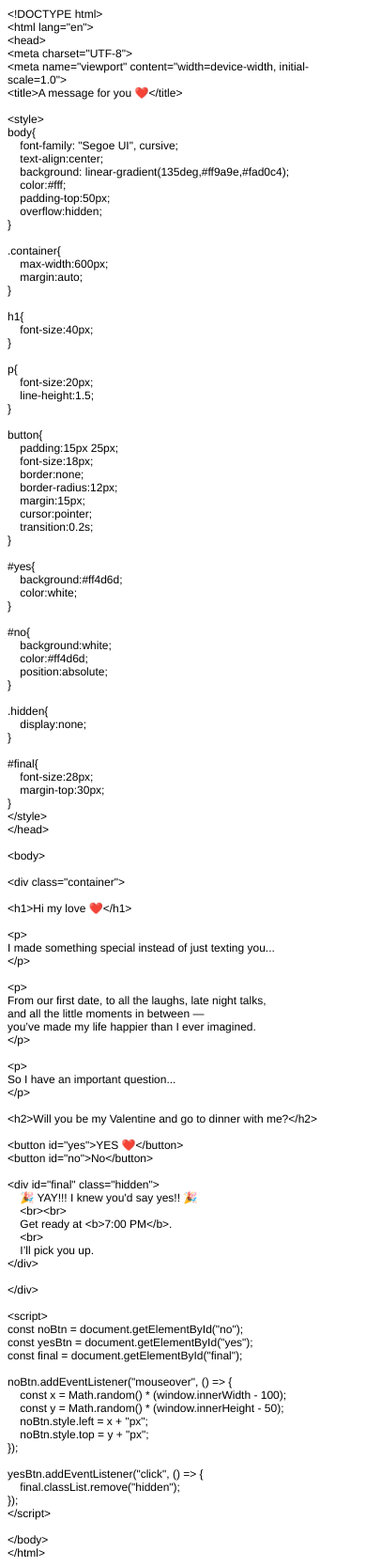
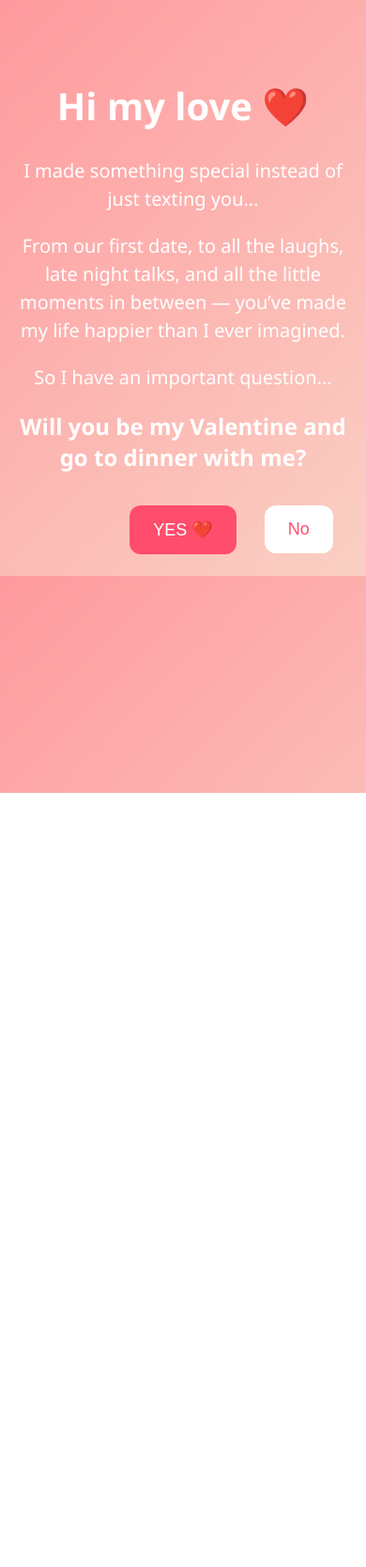
Before and after one commit to lexzoria/valentines, a plain HTML site: page index.html in a window 390 px wide. Shown: the whole page at 94% size. After the commit the page ends 844 px from the top, so only its background shows below. Drawn offline with Linux system fonts and the light colour scheme.

Commit message:
Update index.html

```diff
--- a/index.html
+++ b/index.html
@@ -1,133 +1,117 @@
-<!DOCTYPE html PUBLIC "-//W3C//DTD HTML 4.01//EN" "http://www.w3.org/TR/html4/strict.dtd">
-<html>
+<!DOCTYPE html>
+<html lang="en">
 <head>
-  <meta http-equiv="Content-Type" content="text/html; charset=utf-8">
-  <meta http-equiv="Content-Style-Type" content="text/css">
-  <title></title>
-  <meta name="Generator" content="Cocoa HTML Writer">
-  <meta name="CocoaVersion" content="2487.7">
-  <style type="text/css">
-    p.p1 {margin: 0.0px 0.0px 0.0px 0.0px; font: 12.0px Helvetica}
-    p.p2 {margin: 0.0px 0.0px 0.0px 0.0px; font: 12.0px Helvetica; min-height: 14.0px}
-  </style>
+<meta charset="UTF-8">
+<meta name="viewport" content="width=device-width, initial-scale=1.0">
+<title>A message for you ❤️</title>
+
+<style>
+body{
+    font-family: "Segoe UI", cursive;
+    text-align:center;
+    background: linear-gradient(135deg,#ff9a9e,#fad0c4);
+    color:#fff;
+    padding-top:50px;
+    overflow:hidden;
+}
+
+.container{
+    max-width:600px;
+    margin:auto;
+}
+
+h1{
+    font-size:40px;
+}
+
+p{
+    font-size:20px;
+    line-height:1.5;
+}
+
+button{
+    padding:15px 25px;
+    font-size:18px;
+    border:none;
+    border-radius:12px;
+    margin:15px;
+    cursor:pointer;
+    transition:0.2s;
+}
+
+#yes{
+    background:#ff4d6d;
+    color:white;
+}
+
+#no{
+    background:white;
+    color:#ff4d6d;
+    position:absolute;
+}
+
+.hidden{
+    display:none;
+}
+
+#final{
+    font-size:28px;
+    margin-top:30px;
+}
+</style>
 </head>
+
 <body>
-<p class="p1">&lt;!DOCTYPE html&gt;</p>
-<p class="p1">&lt;html lang="en"&gt;</p>
-<p class="p1">&lt;head&gt;</p>
-<p class="p1">&lt;meta charset="UTF-8"&gt;</p>
-<p class="p1">&lt;meta name="viewport" content="width=device-width, initial-scale=1.0"&gt;</p>
-<p class="p1">&lt;title&gt;A message for you ❤️&lt;/title&gt;</p>
-<p class="p2"><br></p>
-<p class="p1">&lt;style&gt;</p>
-<p class="p1">body{</p>
-<p class="p1"><span class="Apple-converted-space">    </span>font-family: "Segoe UI", cursive;</p>
-<p class="p1"><span class="Apple-converted-space">    </span>text-align:center;</p>
-<p class="p1"><span class="Apple-converted-space">    </span>background: linear-gradient(135deg,#ff9a9e,#fad0c4);</p>
-<p class="p1"><span class="Apple-converted-space">    </span>color:#fff;</p>
-<p class="p1"><span class="Apple-converted-space">    </span>padding-top:50px;</p>
-<p class="p1"><span class="Apple-converted-space">    </span>overflow:hidden;</p>
-<p class="p1">}</p>
-<p class="p2"><br></p>
-<p class="p1">.container{</p>
-<p class="p1"><span class="Apple-converted-space">    </span>max-width:600px;</p>
-<p class="p1"><span class="Apple-converted-space">    </span>margin:auto;</p>
-<p class="p1">}</p>
-<p class="p2"><br></p>
-<p class="p1">h1{</p>
-<p class="p1"><span class="Apple-converted-space">    </span>font-size:40px;</p>
-<p class="p1">}</p>
-<p class="p2"><br></p>
-<p class="p1">p{</p>
-<p class="p1"><span class="Apple-converted-space">    </span>font-size:20px;</p>
-<p class="p1"><span class="Apple-converted-space">    </span>line-height:1.5;</p>
-<p class="p1">}</p>
-<p class="p2"><br></p>
-<p class="p1">button{</p>
-<p class="p1"><span class="Apple-converted-space">    </span>padding:15px 25px;</p>
-<p class="p1"><span class="Apple-converted-space">    </span>font-size:18px;</p>
-<p class="p1"><span class="Apple-converted-space">    </span>border:none;</p>
-<p class="p1"><span class="Apple-converted-space">    </span>border-radius:12px;</p>
-<p class="p1"><span class="Apple-converted-space">    </span>margin:15px;</p>
-<p class="p1"><span class="Apple-converted-space">    </span>cursor:pointer;</p>
-<p class="p1"><span class="Apple-converted-space">    </span>transition:0.2s;</p>
-<p class="p1">}</p>
-<p class="p2"><br></p>
-<p class="p1">#yes{</p>
-<p class="p1"><span class="Apple-converted-space">    </span>background:#ff4d6d;</p>
-<p class="p1"><span class="Apple-converted-space">    </span>color:white;</p>
-<p class="p1">}</p>
-<p class="p2"><br></p>
-<p class="p1">#no{</p>
-<p class="p1"><span class="Apple-converted-space">    </span>background:white;</p>
-<p class="p1"><span class="Apple-converted-space">    </span>color:#ff4d6d;</p>
-<p class="p1"><span class="Apple-converted-space">    </span>position:absolute;</p>
-<p class="p1">}</p>
-<p class="p2"><br></p>
-<p class="p1">.hidden{</p>
-<p class="p1"><span class="Apple-converted-space">    </span>display:none;</p>
-<p class="p1">}</p>
-<p class="p2"><br></p>
-<p class="p1">#final{</p>
-<p class="p1"><span class="Apple-converted-space">    </span>font-size:28px;</p>
-<p class="p1"><span class="Apple-converted-space">    </span>margin-top:30px;</p>
-<p class="p1">}</p>
-<p class="p1">&lt;/style&gt;</p>
-<p class="p1">&lt;/head&gt;</p>
-<p class="p2"><br></p>
-<p class="p1">&lt;body&gt;</p>
-<p class="p2"><br></p>
-<p class="p1">&lt;div class="container"&gt;</p>
-<p class="p2"><br></p>
-<p class="p1">&lt;h1&gt;Hi my love ❤️&lt;/h1&gt;</p>
-<p class="p2"><br></p>
-<p class="p1">&lt;p&gt;</p>
-<p class="p1">I made something special instead of just texting you...</p>
-<p class="p1">&lt;/p&gt;</p>
-<p class="p2"><br></p>
-<p class="p1">&lt;p&gt;</p>
-<p class="p1">From our first date, to all the laughs, late night talks,</p>
-<p class="p1">and all the little moments in between —</p>
-<p class="p1">you’ve made my life happier than I ever imagined.</p>
-<p class="p1">&lt;/p&gt;</p>
-<p class="p2"><br></p>
-<p class="p1">&lt;p&gt;</p>
-<p class="p1">So I have an important question...</p>
-<p class="p1">&lt;/p&gt;</p>
-<p class="p2"><br></p>
-<p class="p1">&lt;h2&gt;Will you be my Valentine and go to dinner with me?&lt;/h2&gt;</p>
-<p class="p2"><br></p>
-<p class="p1">&lt;button id="yes"&gt;YES ❤️&lt;/button&gt;</p>
-<p class="p1">&lt;button id="no"&gt;No&lt;/button&gt;</p>
-<p class="p2"><br></p>
-<p class="p1">&lt;div id="final" class="hidden"&gt;</p>
-<p class="p1"><span class="Apple-converted-space">    </span>🎉 YAY!!! I knew you'd say yes!! 🎉</p>
-<p class="p1"><span class="Apple-converted-space">    </span>&lt;br&gt;&lt;br&gt;</p>
-<p class="p1"><span class="Apple-converted-space">    </span>Get ready at &lt;b&gt;7:00 PM&lt;/b&gt;.</p>
-<p class="p1"><span class="Apple-converted-space">    </span>&lt;br&gt;</p>
-<p class="p1"><span class="Apple-converted-space">    </span>I’ll pick you up.</p>
-<p class="p1">&lt;/div&gt;</p>
-<p class="p2"><br></p>
-<p class="p1">&lt;/div&gt;</p>
-<p class="p2"><br></p>
-<p class="p1">&lt;script&gt;</p>
-<p class="p1">const noBtn = document.getElementById("no");</p>
-<p class="p1">const yesBtn = document.getElementById("yes");</p>
-<p class="p1">const final = document.getElementById("final");</p>
-<p class="p2"><br></p>
-<p class="p1">noBtn.addEventListener("mouseover", () =&gt; {</p>
-<p class="p1"><span class="Apple-converted-space">    </span>const x = Math.random() * (window.innerWidth - 100);</p>
-<p class="p1"><span class="Apple-converted-space">    </span>const y = Math.random() * (window.innerHeight - 50);</p>
-<p class="p1"><span class="Apple-converted-space">    </span>noBtn.style.left = x + "px";</p>
-<p class="p1"><span class="Apple-converted-space">    </span>noBtn.style.top = y + "px";</p>
-<p class="p1">});</p>
-<p class="p2"><br></p>
-<p class="p1">yesBtn.addEventListener("click", () =&gt; {</p>
-<p class="p1"><span class="Apple-converted-space">    </span>final.classList.remove("hidden");</p>
-<p class="p1">});</p>
-<p class="p1">&lt;/script&gt;</p>
-<p class="p2"><br></p>
-<p class="p1">&lt;/body&gt;</p>
-<p class="p1">&lt;/html&gt;</p>
+
+<div class="container">
+
+<h1>Hi my love ❤️</h1>
+
+<p>
+I made something special instead of just texting you...
+</p>
+
+<p>
+From our first date, to all the laughs, late night talks,
+and all the little moments in between —
+you’ve made my life happier than I ever imagined.
+</p>
+
+<p>
+So I have an important question...
+</p>
+
+<h2>Will you be my Valentine and go to dinner with me?</h2>
+
+<button id="yes">YES ❤️</button>
+<button id="no">No</button>
+
+<div id="final" class="hidden">
+    🎉 YAY!!! I knew you'd say yes!! 🎉
+    <br><br>
+    Get ready at <b>7:00 PM</b>.
+    <br>
+    I’ll pick you up.
+</div>
+
+</div>
+
+<script>
+const noBtn = document.getElementById("no");
+const yesBtn = document.getElementById("yes");
+const final = document.getElementById("final");
+
+noBtn.addEventListener("mouseover", () => {
+    const x = Math.random() * (window.innerWidth - 100);
+    const y = Math.random() * (window.innerHeight - 50);
+    noBtn.style.left = x + "px";
+    noBtn.style.top = y + "px";
+});
+
+yesBtn.addEventListener("click", () => {
+    final.classList.remove("hidden");
+});
+</script>
+
 </body>
 </html>
```
